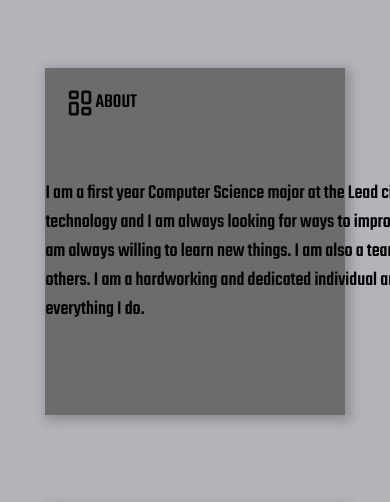
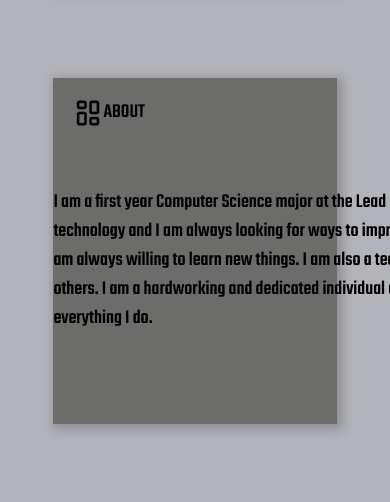
Before and after one commit to AuraOnGitHub/Bolarinwa-Omotola-Temilolu, a plain HTML site: page index.html in a window 390 px wide. Shown: the part 876-1378 px from the top of the page. Drawn offline with Linux system fonts and the light colour scheme.

Commit message:
Update styles.css

```diff
--- a/styles.css
+++ b/styles.css
@@ -1,3 +1,8 @@
+@media (max-width: 600px) {
+  body {
+    font-size: 14px;
+    padding: 10px;
+  }
 
 body {
   background-color: #b3b4ba;
```
